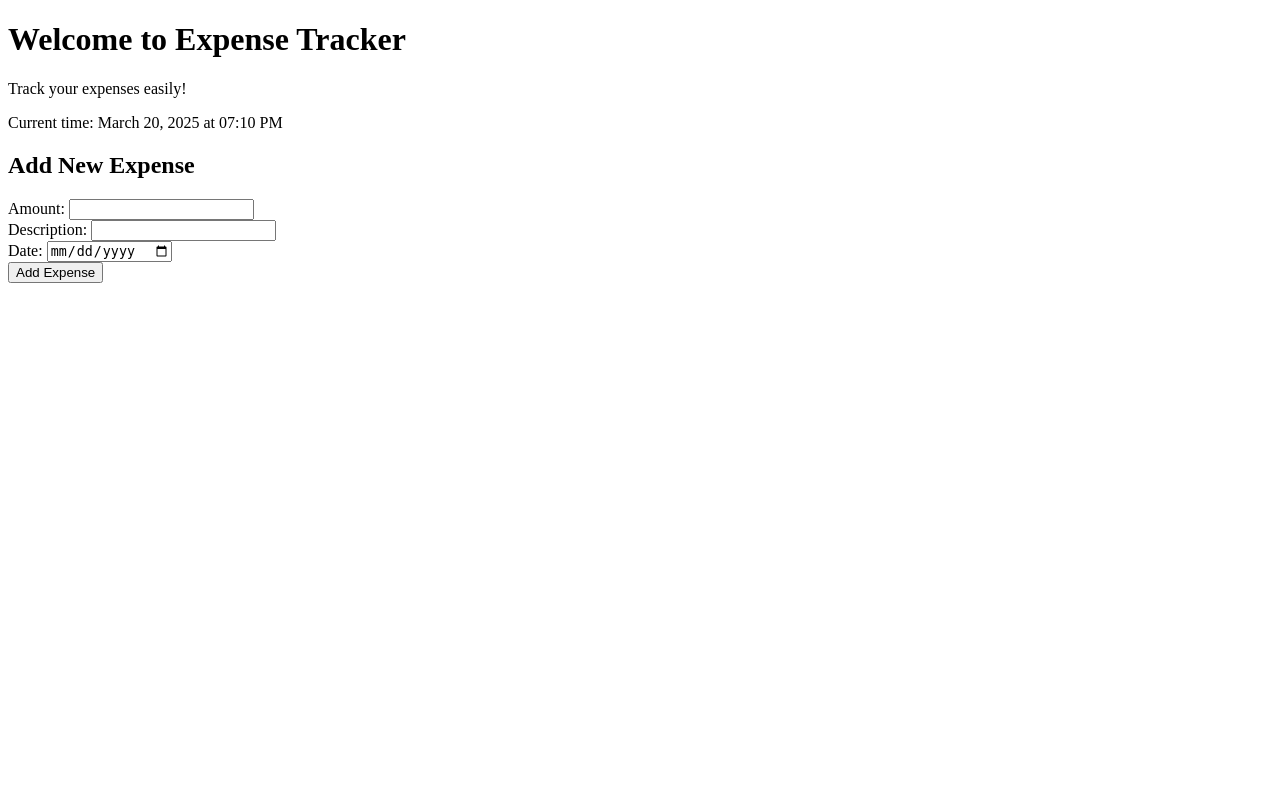
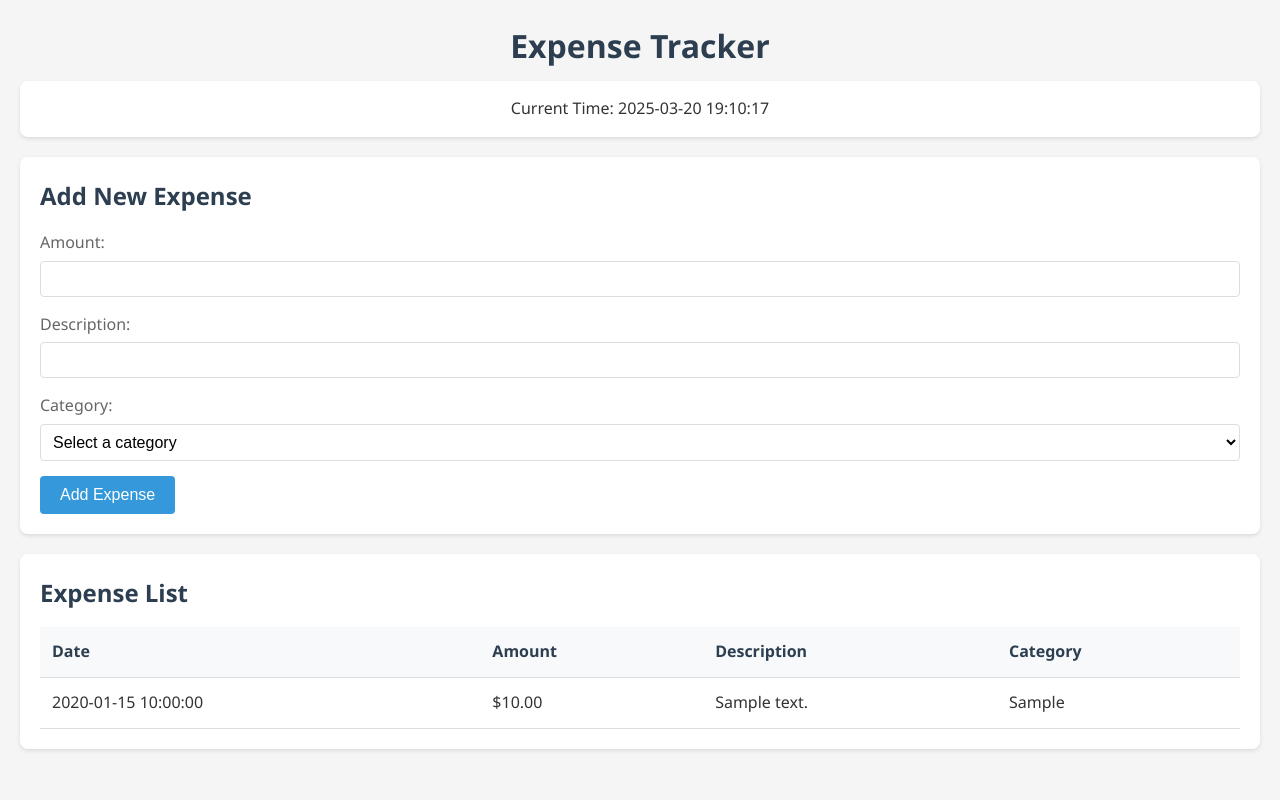
Before and after one commit to HoshiyarDigari/LearnFlask-ExpenseTracke, a Flask app: page / in a window 1280 px wide. Run offline with Flask 3, Linux system fonts and the light colour scheme; tables that the repository leaves empty hold one stand-in row (values such as "Sample post").

Commit message:
Add SQLite database integration and category suggestions

```diff
--- a/app.py
+++ b/app.py
@@ -1,11 +1,66 @@
-from flask import Flask, render_template
+from flask import Flask, render_template, request, redirect, url_for, jsonify
 from datetime import datetime
+from utils.categorizer import suggest_category
+from models import db, Expense
+import os
+
 #flask app
 app = Flask(__name__)
+
+# Database configuration
+basedir = os.path.abspath(os.path.dirname(__file__))
+app.config['SQLALCHEMY_DATABASE_URI'] = 'sqlite:///' + os.path.join(basedir, 'expenses.db')
+app.config['SQLALCHEMY_TRACK_MODIFICATIONS'] = False
+
+# Initialize database
+db.init_app(app)
+
+# Create database tables
+with app.app_context():
+    db.create_all()
+
 #route for home page
 @app.route('/')
-def homepage():
-    return render_template('index.html', current_time= datetime.now())
+def index():
+    current_time = datetime.now().strftime("%Y-%m-%d %H:%M:%S")
+    expenses = Expense.query.order_by(Expense.date.desc()).all()
+    return render_template('index.html', current_time=current_time, expenses=expenses)
+
+@app.route('/add_expense', methods=['POST'])
+def add_expense():
+    try:
+        amount = float(request.form['amount'])
+        description = request.form['description']
+        category = request.form['category']
+
+        expense = Expense(
+            amount=amount,
+            description=description,
+            category=category
+        )
+
+        db.session.add(expense)
+        db.session.commit()
+
+        return redirect(url_for('index'))
+    except ValueError:
+        error = "Please enter a valid amount"
+        expenses = Expense.query.order_by(Expense.date.desc()).all()
+        return render_template('index.html', error=error, current_time=datetime.now().strftime("%Y-%m-%d %H:%M:%S"), expenses=expenses)
+
+@app.route('/suggest_category', methods=['POST'])
+def get_category_suggestion():
+    description = request.form.get('description', '')
+    if len(description) < 3:
+        return jsonify({'suggestion': None})
+
+    category, confidence = suggest_category(description)
+    if confidence > 0.3:  # Lowered threshold from 0.5 to 0.3
+        return jsonify({
+            'suggestion': category,
+            'confidence': round(confidence * 100, 1)
+        })
+    return jsonify({'suggestion': None})
 
 if __name__ == '__main__':
-    app.run(debug=True)
+    app.run(debug=True, port=8004)
--- /dev/null
+++ b/requirements.txt
@@ -0,0 +1,2 @@
+Flask==3.0.0
+Flask-SQLAlchemy==3.1.1
--- /dev/null
+++ b/static/js/expense.js
@@ -0,0 +1,119 @@
+// DOM Elements
+const descriptionInput = document.getElementById('description');
+const categorySelect = document.getElementById('category');
+const suggestionBox = document.getElementById('category-suggestion');
+const suggestedCategory = document.getElementById('suggested-category');
+const confidence = document.getElementById('confidence');
+const useSuggestionButton = document.getElementById('use-suggestion');
+const loadingIndicator = document.getElementById('loading-indicator');
+const suggestionContent = document.getElementById('suggestion-content');
+
+// State variables
+let suggestionTimeout;
+let lastRequestLength = 0;
+let isFetching = false;
+
+// Event Listeners
+descriptionInput.addEventListener('input', handleDescriptionInput);
+descriptionInput.addEventListener('blur', handleDescriptionBlur);
+descriptionInput.addEventListener('keypress', handleKeyPress);
+useSuggestionButton.addEventListener('click', handleSuggestionClick);
+
+// Functions
+function handleDescriptionInput() {
+    clearTimeout(suggestionTimeout);
+    const description = this.value.trim();
+    const currentLength = description.length;
+
+    // Only proceed if we have at least 4 characters
+    if (currentLength < 4) {
+        hideSuggestionBox();
+        return;
+    }
+
+    // Only make a new request if we've added at least 2 more characters
+    if (currentLength - lastRequestLength < 2) {
+        return;
+    }
+
+    lastRequestLength = currentLength;
+
+    suggestionTimeout = setTimeout(() => {
+        fetchCategorySuggestion(description);
+    }, 500);
+}
+
+function handleDescriptionBlur() {
+    const description = this.value.trim();
+    if (description.length >= 4 && !isFetching) {
+        fetchCategorySuggestion(description);
+    }
+}
+
+function handleKeyPress(event) {
+    if (event.key === 'Enter') {
+        event.preventDefault();
+        const description = this.value.trim();
+        if (description.length >= 4 && !isFetching) {
+            fetchCategorySuggestion(description);
+        }
+    }
+}
+
+function handleSuggestionClick() {
+    categorySelect.value = suggestedCategory.textContent;
+    hideSuggestionBox();
+}
+
+function showLoadingState() {
+    isFetching = true;
+    suggestionBox.style.display = 'block';
+    loadingIndicator.style.display = 'flex';
+    suggestionContent.style.display = 'none';
+}
+
+function hideLoadingState() {
+    isFetching = false;
+    loadingIndicator.style.display = 'none';
+}
+
+function showSuggestion(category, confidenceValue) {
+    suggestedCategory.textContent = category;
+    confidence.textContent = confidenceValue;
+    suggestionContent.style.display = 'block';
+}
+
+function hideSuggestionBox() {
+    suggestionBox.style.display = 'none';
+    loadingIndicator.style.display = 'none';
+    suggestionContent.style.display = 'none';
+}
+
+async function fetchCategorySuggestion(description) {
+    if (isFetching) return;
+
+    showLoadingState();
+
+    try {
+        const response = await fetch('/suggest_category', {
+            method: 'POST',
+            headers: {
+                'Content-Type': 'application/x-www-form-urlencoded',
+            },
+            body: `description=${encodeURIComponent(description)}`
+        });
+
+        const data = await response.json();
+
+        if (data.suggestion) {
+            showSuggestion(data.suggestion, data.confidence);
+        } else {
+            hideSuggestionBox();
+        }
+    } catch (error) {
+        console.error('Error:', error);
+        hideSuggestionBox();
+    } finally {
+        hideLoadingState();
+    }
+}
--- /dev/null
+++ b/static/style.css
@@ -0,0 +1,178 @@
+/* Modern CSS Reset */
+* {
+    margin: 0;
+    padding: 0;
+    box-sizing: border-box;
+}
+
+body {
+    font-family: 'Segoe UI', Tahoma, Geneva, Verdana, sans-serif;
+    line-height: 1.6;
+    color: #333;
+    background-color: #f5f5f5;
+    padding: 20px;
+}
+
+/* Header Styles */
+h1 {
+    color: #2c3e50;
+    margin-bottom: 10px;
+    text-align: center;
+}
+
+/* Time Display */
+.current-time {
+    background-color: #fff;
+    padding: 15px;
+    border-radius: 8px;
+    box-shadow: 0 2px 4px rgba(0,0,0,0.1);
+    margin-bottom: 20px;
+    text-align: center;
+}
+
+/* Form Styles */
+.expense-form {
+    background-color: #fff;
+    padding: 20px;
+    border-radius: 8px;
+    box-shadow: 0 2px 4px rgba(0,0,0,0.1);
+    margin-bottom: 20px;
+}
+
+h2 {
+    color: #2c3e50;
+    margin-bottom: 15px;
+}
+
+form div {
+    margin-bottom: 15px;
+}
+
+label {
+    display: block;
+    margin-bottom: 5px;
+    color: #666;
+}
+
+input, select {
+    width: 100%;
+    padding: 8px;
+    border: 1px solid #ddd;
+    border-radius: 4px;
+    font-size: 16px;
+}
+
+select {
+    background-color: white;
+    cursor: pointer;
+}
+
+select:focus, input:focus {
+    outline: none;
+    border-color: #3498db;
+    box-shadow: 0 0 5px rgba(52, 152, 219, 0.3);
+}
+
+button {
+    background-color: #3498db;
+    color: white;
+    padding: 10px 20px;
+    border: none;
+    border-radius: 4px;
+    cursor: pointer;
+    font-size: 16px;
+    transition: background-color 0.3s;
+}
+
+button:hover {
+    background-color: #2980b9;
+}
+
+/* Loading Indicator */
+.loading-indicator {
+    display: flex;
+    align-items: center;
+    gap: 8px;
+    color: #666;
+}
+
+.spinner {
+    width: 20px;
+    height: 20px;
+    border: 2px solid #f3f3f3;
+    border-top: 2px solid #3498db;
+    border-radius: 50%;
+    animation: spin 1s linear infinite;
+}
+
+@keyframes spin {
+    0% { transform: rotate(0deg); }
+    100% { transform: rotate(360deg); }
+}
+
+#suggestion-content {
+    display: none;
+}
+
+/* Suggestion Box */
+.suggestion-box {
+    display: none;
+    margin-top: 10px;
+    padding: 10px;
+    background-color: #f8f9fa;
+    border-radius: 4px;
+    border: 1px solid #ddd;
+}
+
+.suggestion-box p {
+    margin-bottom: 8px;
+    color: #2c3e50;
+}
+
+.suggestion-box button {
+    background-color: #2ecc71;
+    padding: 5px 10px;
+    font-size: 14px;
+}
+
+.suggestion-box button:hover {
+    background-color: #27ae60;
+}
+
+/* Table Styles */
+.expense-list {
+    background-color: #fff;
+    padding: 20px;
+    border-radius: 8px;
+    box-shadow: 0 2px 4px rgba(0,0,0,0.1);
+}
+
+table {
+    width: 100%;
+    border-collapse: collapse;
+    margin-top: 15px;
+}
+
+th, td {
+    padding: 12px;
+    text-align: left;
+    border-bottom: 1px solid #ddd;
+}
+
+th {
+    background-color: #f8f9fa;
+    color: #2c3e50;
+}
+
+tr:hover {
+    background-color: #f8f9fa;
+}
+
+/* Error Message */
+.error {
+    color: #e74c3c;
+    background-color: #fde8e8;
+    padding: 10px;
+    border-radius: 4px;
+    margin-bottom: 15px;
+}
--- a/templates/index.html
+++ b/templates/index.html
@@ -4,38 +4,87 @@
     <meta charset="UTF-8">
     <meta name="viewport" content="width=device-width, initial-scale=1.0">
     <title>Expense Tracker</title>
+    <link rel="stylesheet" href="{{ url_for('static', filename='style.css') }}">
 </head>
 <body>
-    <h1>Welcome to Expense Tracker</h1>
-    <p>Track your expenses easily!</p>
+    <div class="container">
+        <h1>Expense Tracker</h1>
 
-    <!-- We'll add more content here later -->
         <div class="current-time">
-        <!-- We'll pass this from our route -->
-        {% if current_time %}
-            <p>Current time: {{ current_time.strftime('%B %d, %Y at %I:%M %p') }}</p>
+            Current Time: {{ current_time }}
+        </div>
+
+        {% if error %}
+        <div class="error">
+            {{ error }}
+        </div>
         {% endif %}
-    </div>
 
         <div class="expense-form">
             <h2>Add New Expense</h2>
-        <form method="POST" action="{{ url_for('add_expense') }}">
+            <form action="{{ url_for('add_expense') }}" method="POST">
                 <div>
                     <label for="amount">Amount:</label>
-                <input type="number" id="amount" name="amount" step="0.01" required>
+                    <input type="number" step="0.01" id="amount" name="amount" required>
                 </div>
                 <div>
                     <label for="description">Description:</label>
                     <input type="text" id="description" name="description" required>
+                    <div id="category-suggestion" class="suggestion-box">
+                        <div id="loading-indicator" class="loading-indicator" style="display: none;">
+                            <span class="spinner"></span> Analyzing...
+                        </div>
+                        <div id="suggestion-content">
+                            <p>Suggested category: <span id="suggested-category"></span> (<span id="confidence"></span>% confidence)</p>
+                            <button type="button" id="use-suggestion">Use this category</button>
+                        </div>
+                    </div>
                 </div>
                 <div>
-                <label for="date">Date:</label>
-                <input type="date" id="date" name="date" required>
+                    <label for="category">Category:</label>
+                    <select id="category" name="category" required>
+                        <option value="">Select a category</option>
+                        <option value="Food">Food</option>
+                        <option value="Transportation">Transportation</option>
+                        <option value="Housing">Housing</option>
+                        <option value="Utilities">Utilities</option>
+                        <option value="Entertainment">Entertainment</option>
+                        <option value="Shopping">Shopping</option>
+                        <option value="Healthcare">Healthcare</option>
+                        <option value="Education">Education</option>
+                        <option value="Savings">Savings</option>
+                        <option value="Other">Other</option>
+                    </select>
                 </div>
                 <button type="submit">Add Expense</button>
             </form>
         </div>
 
-    <!-- We'll add expense list display here later -->
+        <div class="expense-list">
+            <h2>Expense List</h2>
+            <table>
+                <thead>
+                    <tr>
+                        <th>Date</th>
+                        <th>Amount</th>
+                        <th>Description</th>
+                        <th>Category</th>
+                    </tr>
+                </thead>
+                <tbody>
+                    {% for expense in expenses %}
+                    <tr>
+                        <td>{{ expense.date }}</td>
+                        <td>${{ "%.2f"|format(expense.amount) }}</td>
+                        <td>{{ expense.description }}</td>
+                        <td>{{ expense.category }}</td>
+                    </tr>
+                    {% endfor %}
+                </tbody>
+            </table>
+        </div>
+    </div>
+
+    <script src="{{ url_for('static', filename='js/expense.js') }}"></script>
 </body>
 </html>
```
Also changed, not shown: models.py (added, +20 -0 lines), utils/categorizer.py (added, +32 -0 lines), 1 other file. Lines whose indentation alone changed are shown as unchanged.
